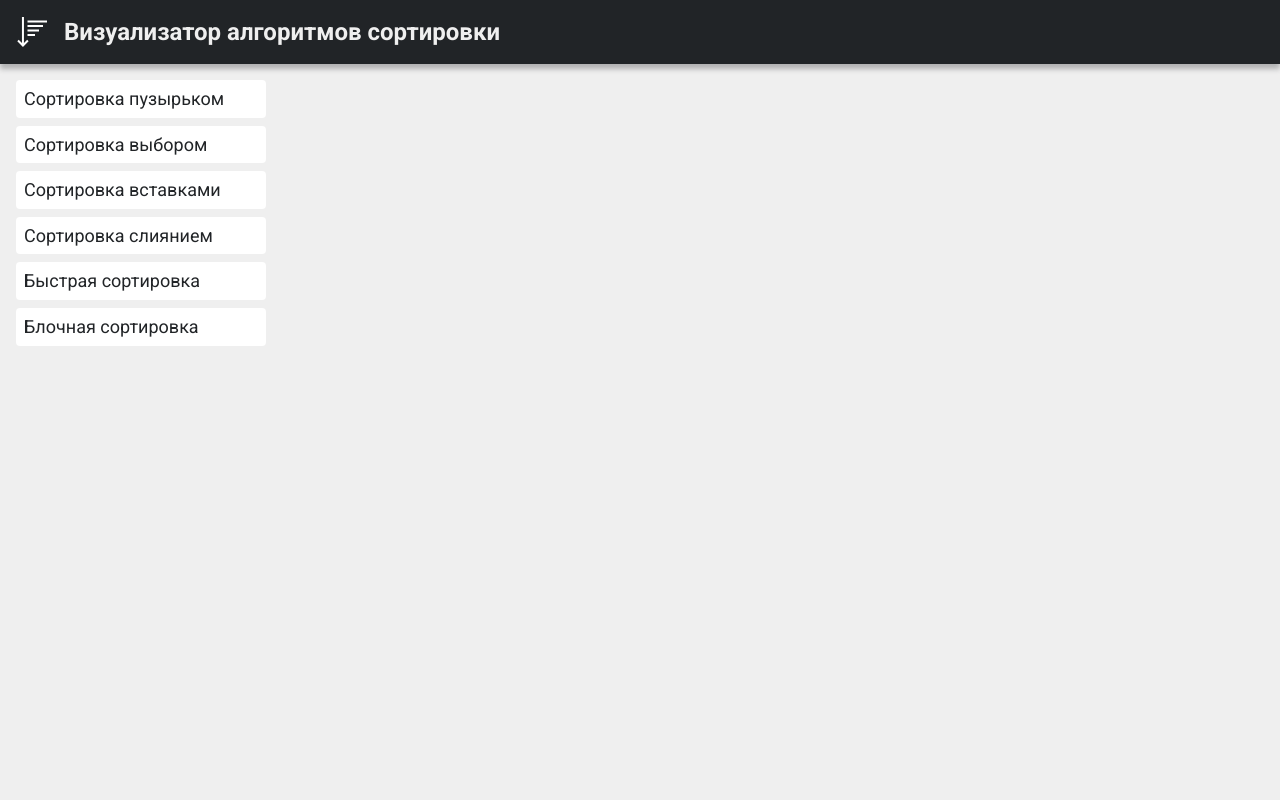
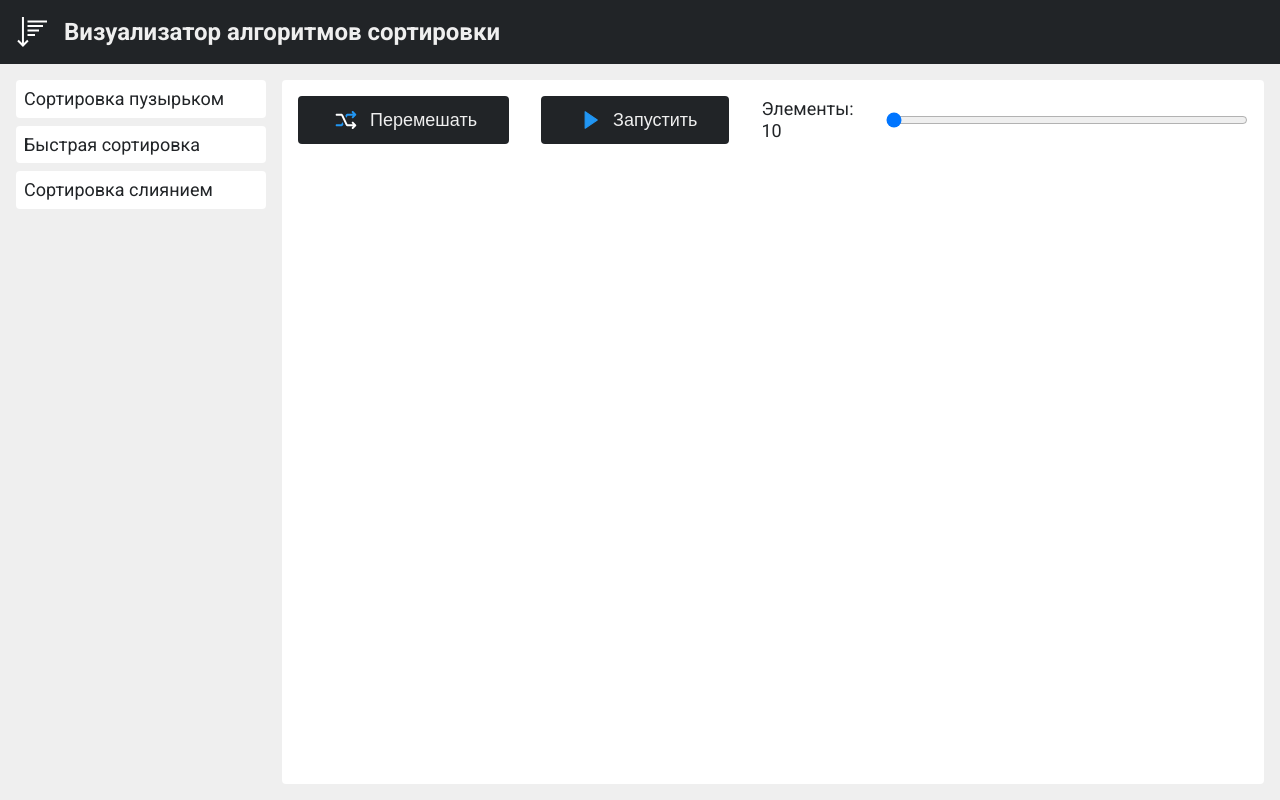
Before and after one commit to Qtrixnet/alghoritms, a React (Create React App) app: page /#/quick-sort in a window 1280 px wide. Built offline with nearby package versions, Linux system fonts and the light colour scheme.

Commit message:
feat: fix styles

```diff
--- a/src/components/button/button.scss
+++ b/src/components/button/button.scss
@@ -11,6 +11,11 @@
   display: flex;
   align-items: center;
   gap: $small-gap;
+
+  @media screen and (max-width: 768px) {
+    width: 100%;
+    justify-content: center;
+  }
 
   &:hover {
     cursor: pointer;
--- a/src/components/control-panel/control-panel.scss
+++ b/src/components/control-panel/control-panel.scss
@@ -4,7 +4,11 @@
   display: flex;
   align-items: center;
   gap: $big-gap;
-  padding-bottom: $big-gap;
+
+  @media screen and (max-width: 1200px) {
+    flex-direction: column;
+    gap: $middle-gap;
+  }
 
   &__range {
     width: 100%;
--- a/src/components/control-panel/control-panel.tsx
+++ b/src/components/control-panel/control-panel.tsx
@@ -2,11 +2,16 @@ import './control-panel.scss';
 import {FC} from 'react';
 import Button from "../button/button";
 // @ts-ignore
-import shuffleIcon from '../../images/shuffle.svg';
+import shuffleIcon from "../../images/shuffle.svg";
 // @ts-ignore
-import playIcon from '../../images/play.svg';
-// @ts-ignore
-const ControlPanel: FC = ({handleChangeElementsCount, elementsCount}) => {
+import playIcon from "../../images/play.svg";
+
+interface IControlPanel {
+  setElementsCount: (evt: any) => void,
+  elementsCount: number,
+}
+
+const ControlPanel: FC<IControlPanel> = ({setElementsCount, elementsCount}) => {
   return (
     <div className="control-panel">
       <Button icon={shuffleIcon}>
@@ -23,8 +28,7 @@ const ControlPanel: FC = ({handleChangeElementsCount, elementsCount}) => {
         max="1000"
         step={10}
         type="range"
-        // @ts-ignore
-        onChange={handleChangeElementsCount}
+        onChange={setElementsCount}
       />
     </div>
   );
--- a/src/components/header/header.scss
+++ b/src/components/header/header.scss
@@ -4,7 +4,6 @@
   background-color: $dark;
   color: $light;
   padding: $middle-gap;
-  box-shadow: 0 5px 5px rgba($dark, 0.3);
   display: flex;
   align-items: center;
   gap: $middle-gap;
--- a/src/components/main/main.tsx
+++ b/src/components/main/main.tsx
@@ -3,6 +3,7 @@ import React, {FC} from "react";
 import Navigation from "../navigation/navigation";
 import {Route, Routes} from "react-router-dom";
 import Welcome from "../welcome/welcome";
+import Visualizer from "../visualizer/visualizer";
 
 const Main: FC = () => {
   return (
@@ -10,6 +11,9 @@ const Main: FC = () => {
       <Navigation/>
       <Routes>
         <Route path="/" element={<Welcome/>}/>
+        <Route path="/bubble-sort" element={<Visualizer/>}/>
+        <Route path="/quick-sort" element={<Visualizer/>}/>
+        <Route path="/merge-sort" element={<Visualizer/>}/>
       </Routes>
     </main>
   );
--- a/src/components/navigation/navigation.tsx
+++ b/src/components/navigation/navigation.tsx
@@ -12,13 +12,8 @@ const Navigation: FC = () => {
           </NavLink>
         </li>
         <li className="navigation__list-item">
-          <NavLink className="navigation__link" to="/selection-sort">
-            Сортировка выбором
-          </NavLink>
-        </li>
-        <li className="navigation__list-item">
-          <NavLink className="navigation__link" to="/insert-sort">
-            Сортировка вставками
+          <NavLink className="navigation__link" to="/quick-sort">
+            Быстрая сортировка
           </NavLink>
         </li>
         <li className="navigation__list-item">
@@ -26,17 +21,6 @@ const Navigation: FC = () => {
             Сортировка слиянием
           </NavLink>
         </li>
-        <li className="navigation__list-item">
-          <NavLink className="navigation__link" to="/quick-sort">
-            Быстрая сортировка
-          </NavLink>
-        </li>
-        <li className="navigation__list-item">
-          <NavLink className="navigation__link" to="/block-sort">
-            Блочная сортировка
-          </NavLink>
-        </li>
-
       </ul>
     </nav>
   );
--- a/src/components/visualizer/visualizer.tsx
+++ b/src/components/visualizer/visualizer.tsx
@@ -5,18 +5,11 @@ import ControlPanel from "../control-panel/control-panel";
 const Visualizer: FC = () => {
   const [elementsCount, setElementsCount] = useState(10);
 
-  // @ts-ignore
-  const handleChangeElementsCount = (evt) => {
-    setElementsCount(evt.target.value)
-  }
-
   return (
     <div className="visualizer">
       <ControlPanel
-        // @ts-ignore
+        setElementsCount={setElementsCount}
         elementsCount={elementsCount}
-        // @ts-ignore
-        handleChangeElementsCount={handleChangeElementsCount}
       />
     </div>
   );
```
